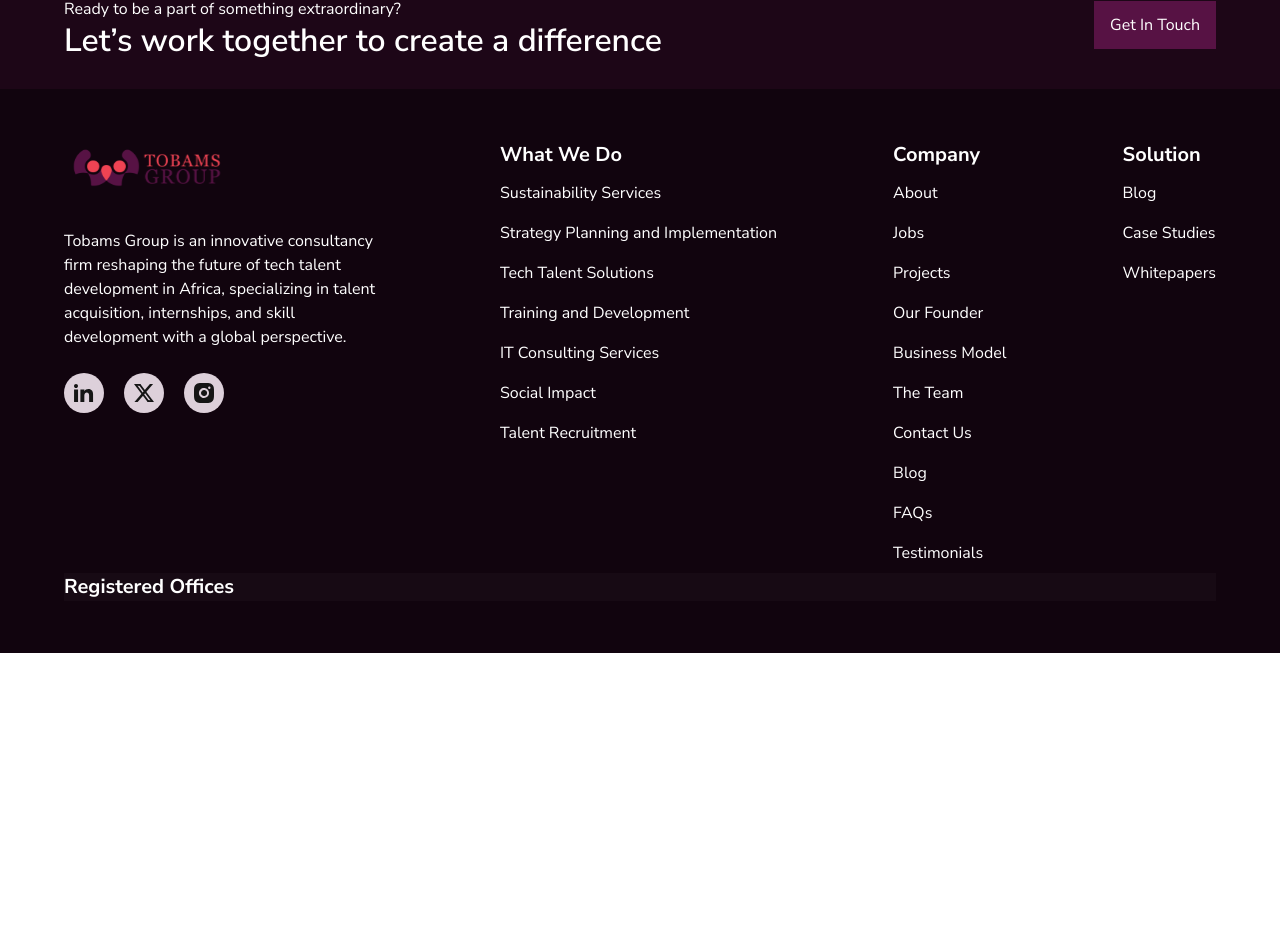
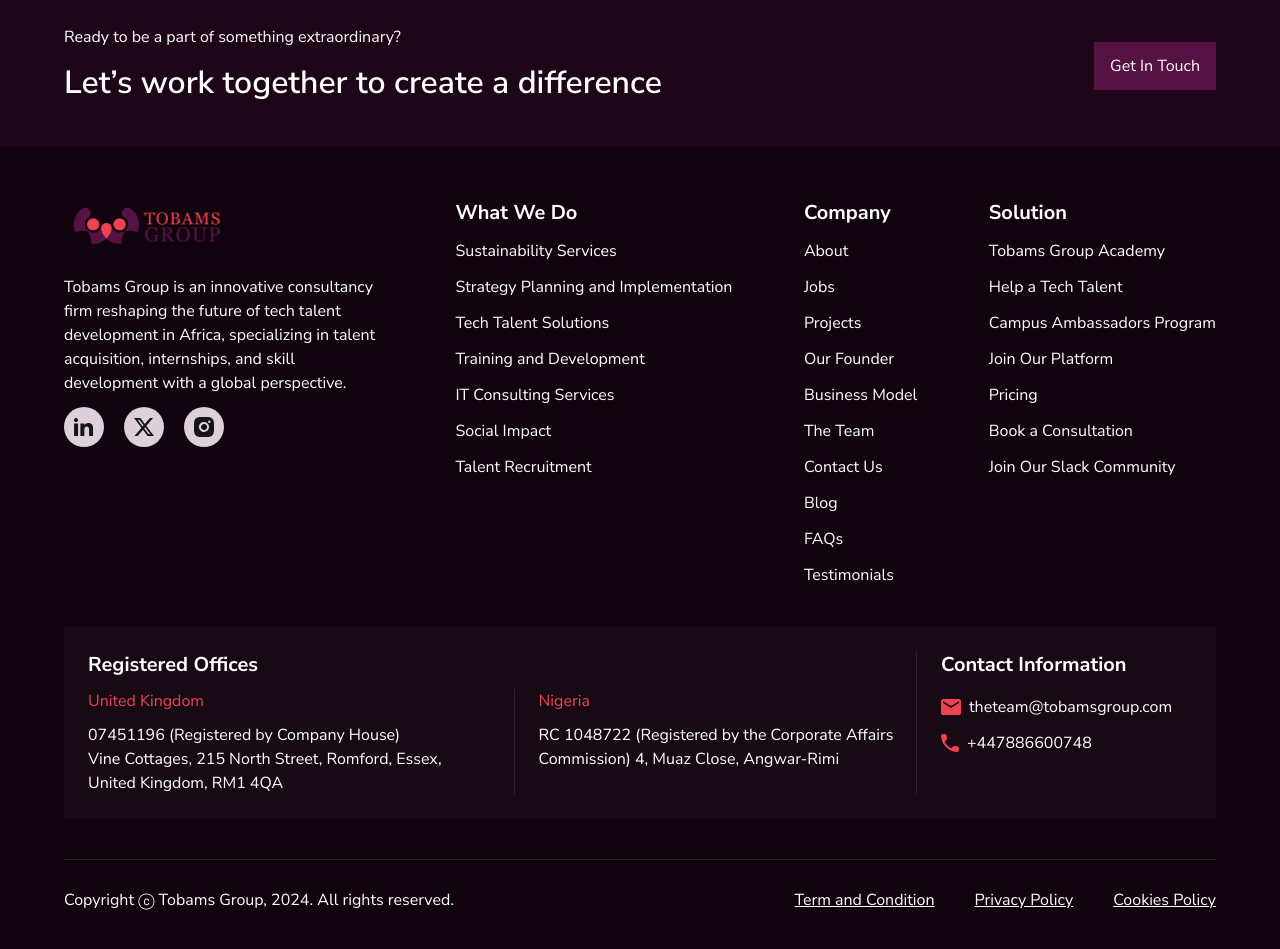
Before and after one commit to codimaniac/Tobams-Group, a Next.js app: page / in a window 1280 px wide. Shown: the part 1032-1981 px from the top of the page. Before the commit the page ends 1685 px from the top, so only its background shows below. Built offline with nearby package versions, Linux system fonts and the light colour scheme.

Commit message:
feat: finished implementing navbar and footer (initial work before git setup)

```diff
--- a/app/globals.css
+++ b/app/globals.css
@@ -35,5 +35,4 @@
 
 body {
   font-family: var(--font-nunito-sans), sans-serif;
-  line-height: 0;
 }
--- /dev/null
+++ b/components/ContactInfo.tsx
@@ -0,0 +1,17 @@
+import Image from "next/image";
+
+interface ContactInfoProps {
+    info: string;
+    icon: string;
+}
+
+const ContactInfo = ({ info, icon }: ContactInfoProps) => {
+  return (
+    <p className="flex items-center gap-2 leading-[150%]">
+        <Image src={icon} alt="Mail Icon" />
+        {info}
+    </p>
+  )
+}
+
+export default ContactInfo
--- a/components/Footer.tsx
+++ b/components/Footer.tsx
@@ -4,12 +4,15 @@
 import LinkedInIcon from "@/assets/icons/LinkedIn.svg"
 import TwitterIcon from "@/assets/icons/Twitter.svg"
 import InstagramIcon from "@/assets/icons/Instagram.svg"
+import MailIcon from '@/assets/icons/Mail.svg';
+import PhoneIcon from '@/assets/icons/Phone.svg';
+import ContactInfo from "./ContactInfo"
 
 const Footer = () => {
   return (
-    <footer className="flex flex-col text-white">
+    <footer className="flex flex-col text-white font-nunito">
         <div className="flex justify-between items-center px-16 py-10 bg-purple-90">
-            <div className="flex flex-col gap-8">
+            <div className="flex flex-col gap-2.5">
               <span className="font-normal">Ready to be a part of something extraordinary?</span>
               <h2 className="text-[32px] font-semibold font-nunito">Let’s work together to create a difference</h2>
             </div>
@@ -17,9 +20,9 @@
               Get In Touch
             </Button>
         </div>
-        <div className="flex flex-col justify-center px-16 pt-13 pb-8 bg-purple-100">
+        <div className="flex flex-col gap-5 justify-center px-16 pt-13 pb-8 bg-purple-100">
             <div className="flex flex-wrap justify-between gap-10 w-full max-w-7xl text-[16px]">
-              <div className="flex flex-col gap-6 max-w-80">
+              <div className="flex flex-col gap-3 max-w-80">
                 <Image src={Logo} alt="Company's Logo" />
                 <p className="leading-[150%]">Tobams Group is an innovative consultancy firm reshaping the future of tech talent development in Africa, specializing in talent acquisition, internships, and skill development with a global perspective.</p>
                 <div className="flex gap-5">
@@ -28,9 +31,9 @@
                   <div className="flex items-center justify-center bg-purple-10 rounded-full w-10 h-10"><Image src={InstagramIcon} alt="Instagram Icon" className="w-5 h-auto" /></div>
                 </div>
               </div>
-              <div className="flex flex-col gap-6 max-w-75">
+              <div className="flex flex-col gap-3 max-w-75">
                 <h3 className="text-xl font-bold">What We Do</h3>
-                <ul className="flex flex-col gap-10 list-none">
+                <ul className="flex flex-col gap-3 list-none">
                   <li>Sustainability Services</li>
                   <li>Strategy Planning and Implementation</li>
                   <li>Tech Talent Solutions</li>
@@ -40,9 +43,9 @@
                   <li>Talent Recruitment</li>
                 </ul>
               </div>
-              <div className="flex flex-col gap-6 max-w-30">
+              <div className="flex flex-col gap-3 max-w-30">
                 <h3 className="text-xl font-bold">Company</h3>
-                <ul className="flex flex-col gap-10 list-none">
+                <ul className="flex flex-col gap-3 list-none">
                   <li>About</li>
                   <li>Jobs</li>
                   <li>Projects</li>
@@ -55,23 +58,55 @@
                   <li>Testimonials</li>
                 </ul>
               </div>
-              <div className="flex flex-col gap-6 max-w-60">
+              <div className="flex flex-col gap-3 max-w-60">
                 <h3 className="text-xl font-bold">Solution</h3>
-                <ul className="flex flex-col gap-10 list-none">
-                  <li>Blog</li>
-                  <li>Case Studies</li>
-                  <li>Whitepapers</li>
+                <ul className="flex flex-col gap-3 list-none">
+                  <li>Tobams Group Academy</li>
+                  <li>Help a Tech Talent</li>
+                  <li>Campus Ambassadors Program</li>
+                  <li>Join Our Platform</li>
+                  <li>Pricing</li>
+                  <li>Book a Consultation</li>
+                  <li>Join Our Slack Community</li>
                 </ul>
               </div>
             </div>
             <div className="flex w-full py-5">
-              <div className="flex bg-white-transparent w-full">
-                <div className="flex flex-col">
+              <div className="flex bg-white-transparent w-full p-6">
+                <div className="flex flex-col flex-9 gap-2.5">
                   <h3 className="text-xl font-bold">Registered Offices</h3>
+                  <div className="flex gap-6">
+                    <div className="flex flex-col flex-1 gap-2.5 pr-6">
+                      <h4 className="text-secondary">United Kingdom</h4>
+                      <p className="leading-[150%]">
+                        07451196 (Registered by Company House) <br /> Vine Cottages, 215 North Street, Romford, Essex, United Kingdom, RM1 4QA
+                      </p>
+                    </div>
+                    <div className="flex flex-col flex-1 gap-2.5 border-l border-purple-10/12 pl-6">
+                      <h4 className="text-secondary">Nigeria</h4>
+                      <p className="leading-[150%]">
+                        RC 1048722 (Registered by the Corporate Affairs Commission) 4, Muaz Close, Angwar-Rimi
+                      </p>
+                    </div>
+                  </div>
+                </div>
+                <div className="flex flex-col flex-3 gap-2.5">
+                  <div className="flex flex-col flex-1 gap-3 border-l border-purple-10/12 pl-6 ">
+                    <h3 className="text-xl font-bold mb-1">Contact Information</h3>
+                    <ContactInfo info="theteam@tobamsgroup.com" icon={MailIcon} />
+                    <ContactInfo info="+447886600748" icon={PhoneIcon} />
+                  </div>
                 </div>
               </div>
             </div>
-            <div className="flex"></div>
+            <div className="flex justify-between items-center font-light py-7 border-t border-purple-10/12">
+              <p>Copyright ⓒ Tobams Group, 2024. All rights reserved.</p>
+              <div className="flex gap-10 underline">
+                <span className="cursor-pointer">Term and Condition</span>
+                <span className="cursor-pointer">Privacy Policy</span>
+                <span className="cursor-pointer">Cookies Policy</span>
+              </div>
+            </div>
         </div>
     </footer>
   )
```
Also changed, not shown: assets/icons/Mail.svg (added), assets/icons/Phone.svg (added).
